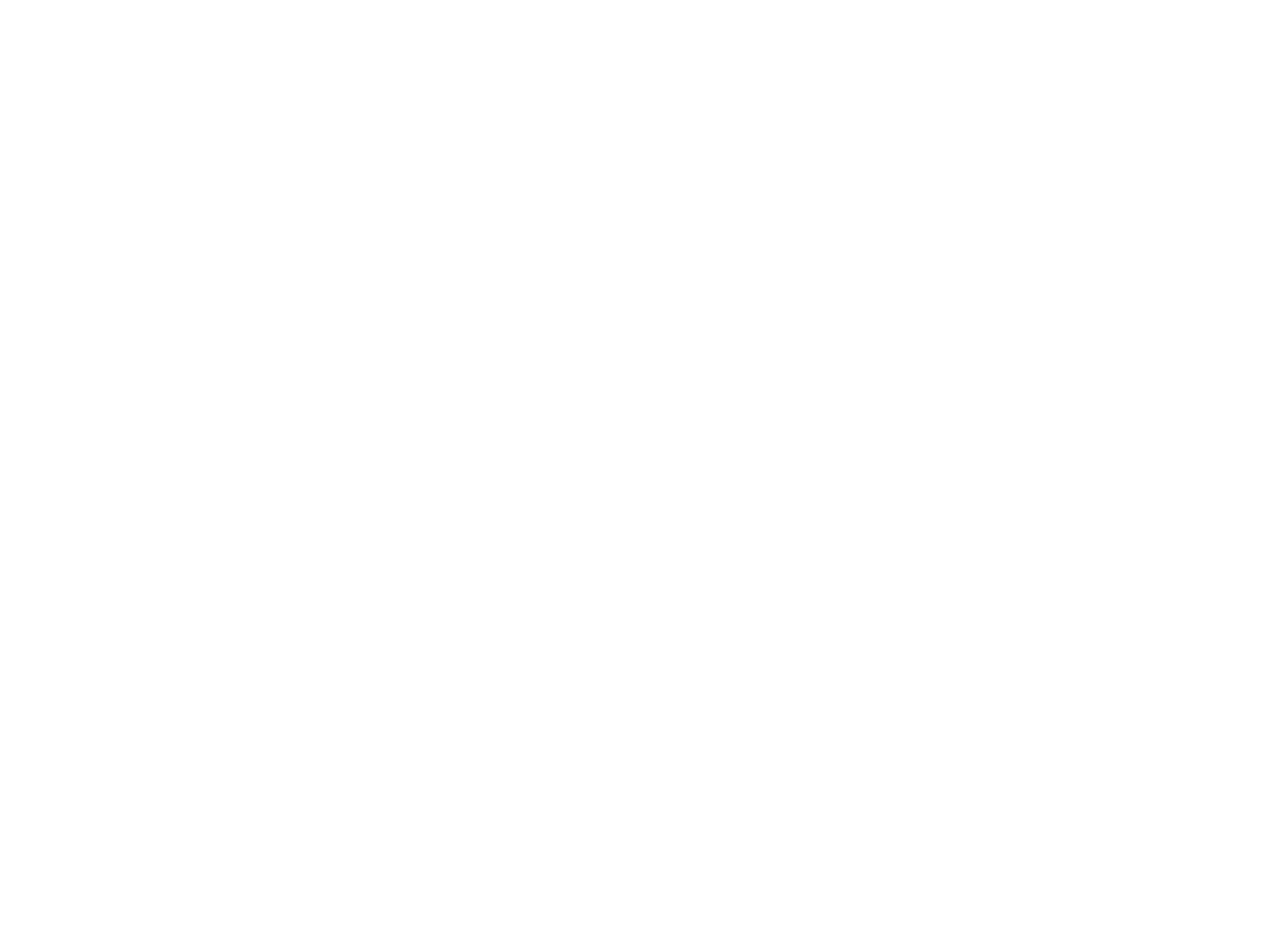
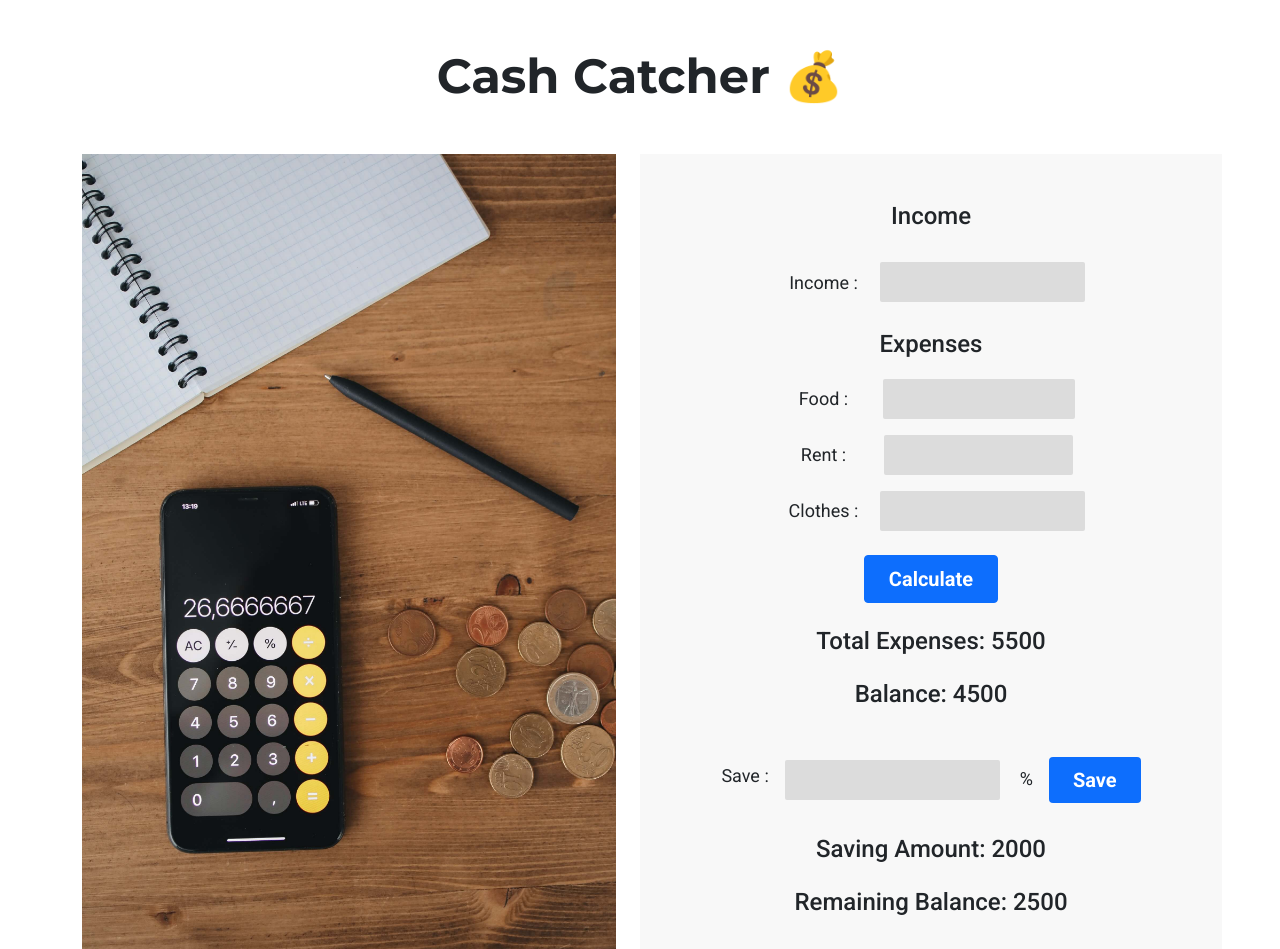
Before and after one commit to azizurrahman-zero/cash-catcher, a plain HTML site: page index.html in a window 1280 px wide. Shown: the top 949 px of the page. Before the commit the page ends 800 px from the top, so only its background shows below. Drawn offline with nearby package versions, Linux system fonts and the light colour scheme.

Commit message:
html completed

```diff
--- /dev/null
+++ b/css/style.css
@@ -0,0 +1,26 @@
+/* utilities */
+.fw-medium {
+    font-weight: 500;
+}
+
+/* header style */
+header{
+    font-family: 'Montserrat', sans-serif;
+}
+
+/* calculation section style */
+.calculation-section{
+    font-family: 'Roboto', sans-serif;
+    background-color: #F8F8F8;
+}
+.calculation-section h4{
+    font-size: 18px;
+}
+.calculation-section input{
+    background-color: #DCDCDC;
+    border-radius: 2px;
+}
+.calculation-section button{
+    font-family: 'Roboto', sans-serif;
+
+}
--- a/index.html
+++ b/index.html
@@ -6,10 +6,82 @@
     <meta http-equiv="X-UA-Compatible" content="IE=edge">
     <meta name="viewport" content="width=device-width, initial-scale=1.0">
     <title>Cash Catcher</title>
+
+
+    <!-- bootstrap stylesheet -->
+    <link href="https://cdn.jsdelivr.net/npm/bootstrap@5.1.3/dist/css/bootstrap.min.css" rel="stylesheet"
+        integrity="sha384-1BmE4kWBq78iYhFldvKuhfTAU6auU8tT94WrHftjDbrCEXSU1oBoqyl2QvZ6jIW3" crossorigin="anonymous">
+
+    <!-- external stylesheet -->
+    <link rel="stylesheet" href="css/style.css">
+
+    <!-- google fonts -->
+    <link rel="preconnect" href="https://fonts.googleapis.com">
+    <link rel="preconnect" href="https://fonts.gstatic.com" crossorigin>
+    <link
+        href="https://fonts.googleapis.com/css2?family=Montserrat:wght@400;700&family=Roboto:wght@400;500;700&display=swap"
+        rel="stylesheet">
+
 </head>
 
 <body>
+    <header>
+        <h1 class="fw-bold text-center my-5 display-5">Cash Catcher &#128176;</h1>
+    </header>
+    <main>
+        <section class="container">
+            <div class="row pb-md-5 gx-md-5">
+                <div class="col-md-6">
+                    <img class="img-fluid" src="images/calculate.jpg" alt="calculate">
+                </div>
+                <div class="col-md-6 calculation-section">
+                    <div class="d-flex flex-column align-items-center">
+                        <h2 class="fs-4 pt-5 fw-medium">Income</h2>
+                        <div class="row align-items-center py-4">
+                            <h4 class="col-4 mb-0 d-inline fw-normal">Income : </h4>
+                            <input id="" class="col-8 border-0 px-3 py-2">
+                        </div>
+                        <h2 class="fs-4 py-1 fw-medium">Expenses</h2>
+                        <div class="row align-items-center py-2">
+                            <h4 class="col-4 mb-0 d-inline fw-normal">Food : </h4>
+                            <input id="" class="col-8 border-0 px-3 py-2">
+                        </div>
+                        <div class="row align-items-center py-2">
+                            <h4 class="col-4 mb-0 d-inline fw-normal">Rent : </h4>
+                            <input id="" class="col-8 border-0 px-3 py-2">
+                        </div>
+                        <div class="row align-items-center py-2">
+                            <h4 class="col-4 mb-0 d-inline fw-normal">Clothes : </h4>
+                            <input id="" class="col-8 border-0 px-3 py-2">
+                        </div>
+                        <button class="btn btn-primary my-3 px-4 py-2 fw-bold fs-5">Calculate</button>
+                        <h2 class="fs-4 fw-medium py-2">Total Expenses: 5500</h2>
+                        <h2 class="fs-4 fw-medium py-2">Balance: 4500</h2>
+                        <div class="d-flex flex-md-row flex-column align-items-center py-4">
+                            <h4 class="mb-0 d-inline fw-normal me-3">Save :</h4>
+                            <div class="mt-2">
+                                <input id="" class="border-0 px-3 py-2 me-3">
+                                <h4 class="mb-0 d-inline fw-normal me-3">%</h4>
+                            </div>
+                            <button class="btn btn-primary px-4 py-2 border-0 fw-bold fs-5 mt-2">Save</button>
+                        </div>
+                        <h2 class="fs-4 fw-medium py-2">Saving Amount: 2000</h2>
+                        <h2 class="fs-4 fw-medium py-md-2 pb-5">Remaining Balance: 2500</h2>
+                    </div>
+                </div>
 
+            </div>
+        </section>
+    </main>
+
+
+    <!-- bootstrap js -->
+    <script src="https://cdn.jsdelivr.net/npm/bootstrap@5.1.3/dist/js/bootstrap.bundle.min.js"
+        integrity="sha384-ka7Sk0Gln4gmtz2MlQnikT1wXgYsOg+OMhuP+IlRH9sENBO0LRn5q+8nbTov4+1p"
+        crossorigin="anonymous"></script>
+
+    <!-- external js -->
+    <script src="js/app.js"></script>
 </body>
 
 </html>
```
Also changed, not shown: images/calculate.jpg (added), js/app.js (added).
